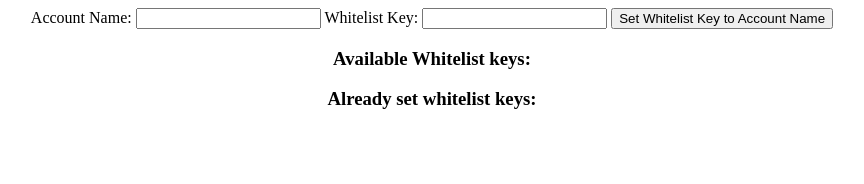
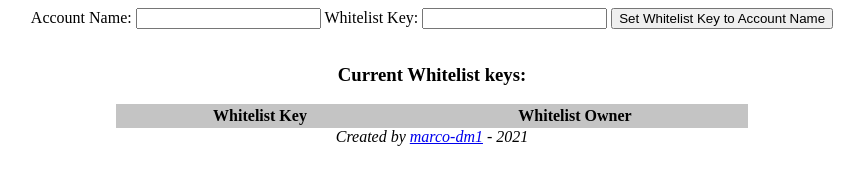
Before and after one commit to marco-dm1/NodeJS-Whitelist-Key-App, a plain HTML site: page index.html in a window 1280 px wide. Shown: the whole page, without its empty margins (208-1072 px from the left). Drawn offline with Linux system fonts and the light colour scheme.

Commit message:
Whitelist key table, styling tweaks, consolidation of used whitelists and available whitelists divs, credit footer

```diff
--- a/index.html
+++ b/index.html
@@ -12,13 +12,24 @@
             <button type="button" onclick="formSubmit()">Set Whitelist Key to Account Name</button>
         </form>
 
-        <div id="available">
-            <h3>Available Whitelist keys:</h3>
+        <div id="available" style="display: grid; align-items: center; width: 50%; margin-left: 25%;">
+            <h3>Current Whitelist keys:</h3>
+            <table style="background-color: #c4c4c4;">
+                <tr>
+                    <th>Whitelist Key</th>
+                    <th>Whitelist Owner</th>
+                </tr>
+                <!--
+                    Whitelist format:
+
+                    <tr style="background-color: #e0e0e0;">
+                        <td>KEY_PLACEHOLDER</td>
+                        <td>ACCOUNT_PLACEHOLDER</td>
+                    </tr>
+                -->
+            </table>
         </div>
-        <div id="set">
-            <h3>Already set whitelist keys:</h3>
-
-        </div>
+        <i>Created by <a href="https://github.com/marco-dm1">marco-dm1</a> - 2021</i>
         <script src="index.js"></script>
     </body>
 </html>
```
